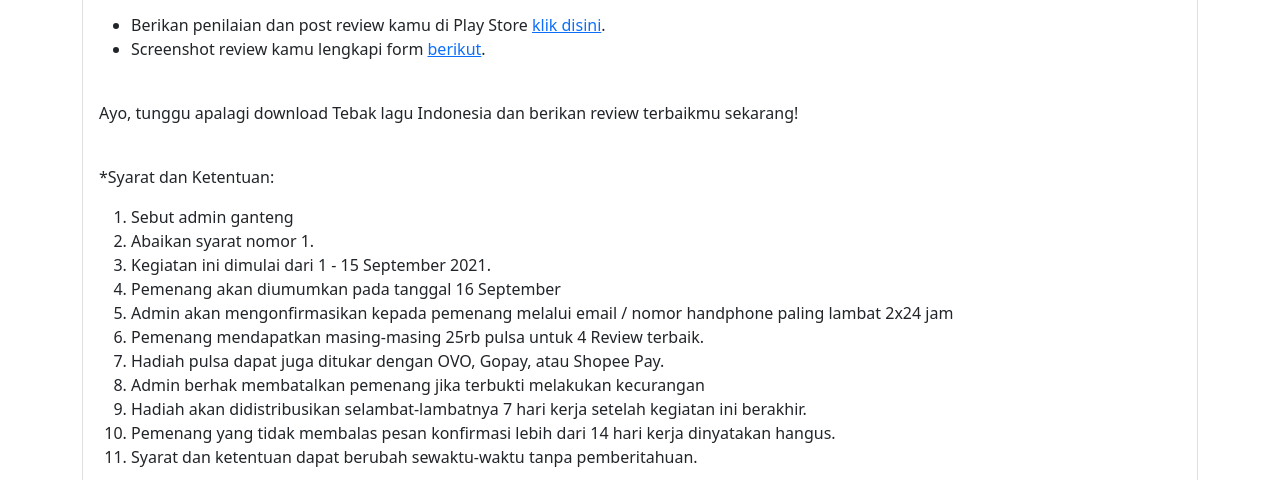
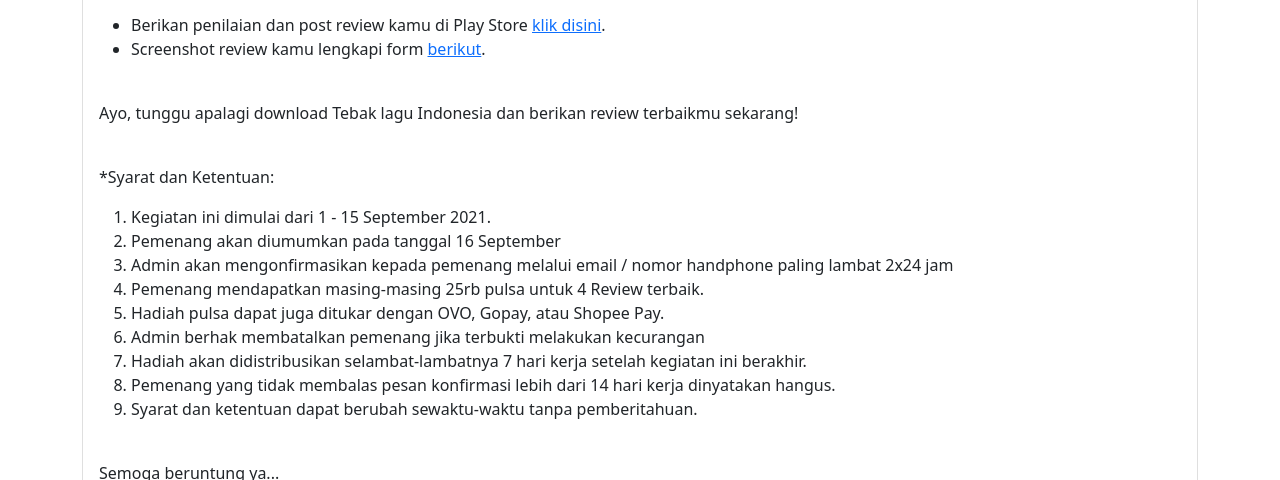
Before and after one commit to funsource/tebaklaguindonesia, a website: page event/show.html in a window 1280 px wide. Shown: the part 620-1100 px from the top of the page. Drawn offline with nearby package versions, Linux system fonts and the light colour scheme.

Commit message:
remove yang gak penting

```diff
--- a/event/show.html
+++ b/event/show.html
@@ -55,8 +55,6 @@
                                 *Syarat dan Ketentuan:
                             </p>
                             <ol>
-                                <li>Sebut admin ganteng</li>
-                                <li>Abaikan syarat nomor 1.</li>
                                 <li>Kegiatan ini dimulai dari 1 - 15 September 2021.</li>
                                 <li>Pemenang akan diumumkan pada tanggal 16 September</li>
                                 <li>Admin akan mengonfirmasikan kepada pemenang melalui email / nomor handphone paling lambat 2x24 jam</li>
```
